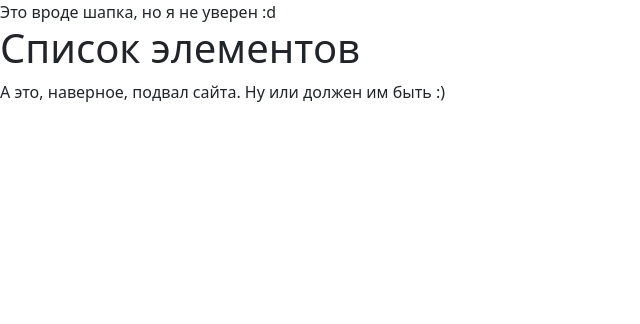
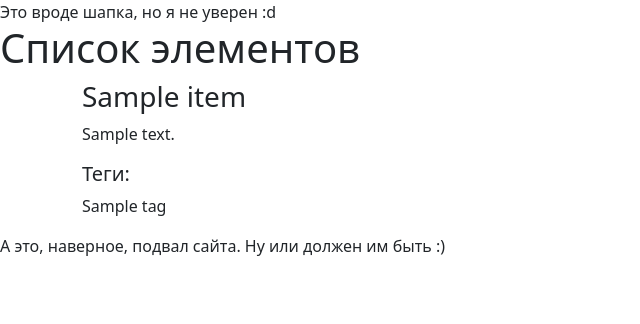
Before and after one commit to extroot/yandexLyceumPlus, a Django app: page /catalog/ in a window 1280 px wide. Shown: the top 324 px of the page, without its empty margins (0-640 px from the left). Run offline with Django 4.2, Linux system fonts and the light colour scheme; tables that the repository leaves empty hold one stand-in row (values such as "Sample post"); some libraries are stand-ins or nearby versions.

Commit message:
Add item list functionality

```diff
--- a/catalog/models.py
+++ b/catalog/models.py
@@ -45,6 +45,8 @@ class Category(Slug, Published):
 
 
 class Tag(Slug, Published):
+    name = models.CharField(verbose_name='Имя', max_length=128)
+
     def __str__(self):
         return self.slug
 
--- a/catalog/views.py
+++ b/catalog/views.py
@@ -1,8 +1,13 @@
 from django.shortcuts import render
+
+from catalog.models import Item
 
 
 def item_list(request):
-    context = {}
+    all_items = Item.objects.filter(is_published=True)
+    context = {
+        'items': all_items
+    }
     return render(request, 'catalog/item_list.html', context)
 
 
--- a/templates/catalog/item_list.html
+++ b/templates/catalog/item_list.html
@@ -6,4 +6,5 @@
 
 {% block content %}
     <h1>Список элементов</h1>
+    {% include "includes/item_grid.html" %}
 {% endblock %}
--- /dev/null
+++ b/templates/includes/item_grid.html
@@ -0,0 +1,18 @@
+<div class="container">
+    <div class="row row-cols-2">
+        {% for item in items %}
+            <div class="col">
+                <h3>{{ item.name }}</h3>
+                <p>{{ item.text|truncatewords:10 }}</p>
+                <h5>Теги:</h5>
+                {% for tag in item.tags.all %}
+                    <p>{{ tag.name }}</p>
+                {% empty %}
+                    <p>Тегов нет</p>
+                {% endfor %}
+            </div>
+            {% empty %}
+            <p>Список пуст. Эй, админ, добавь инфы!<p></p>
+        {% endfor %}
+    </div>
+</div>
```
Also changed, not shown: catalog/migrations/0008_tag_name.py (added).
